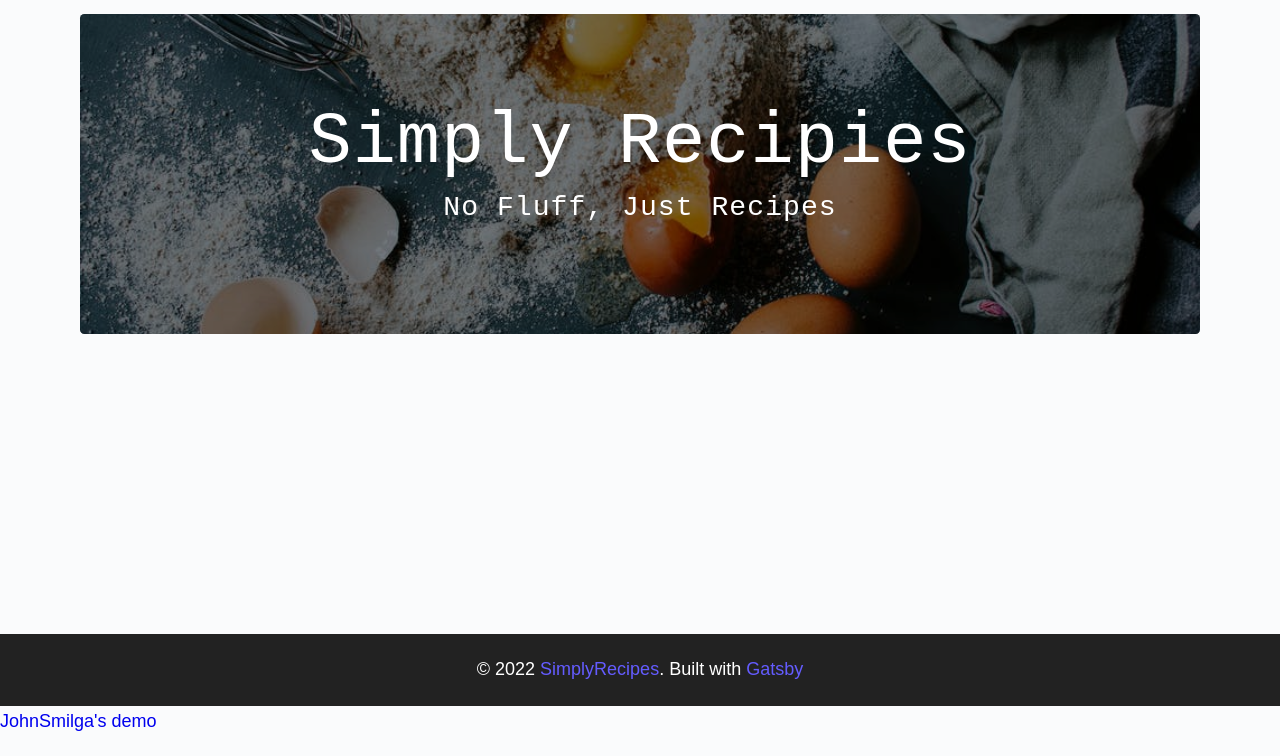
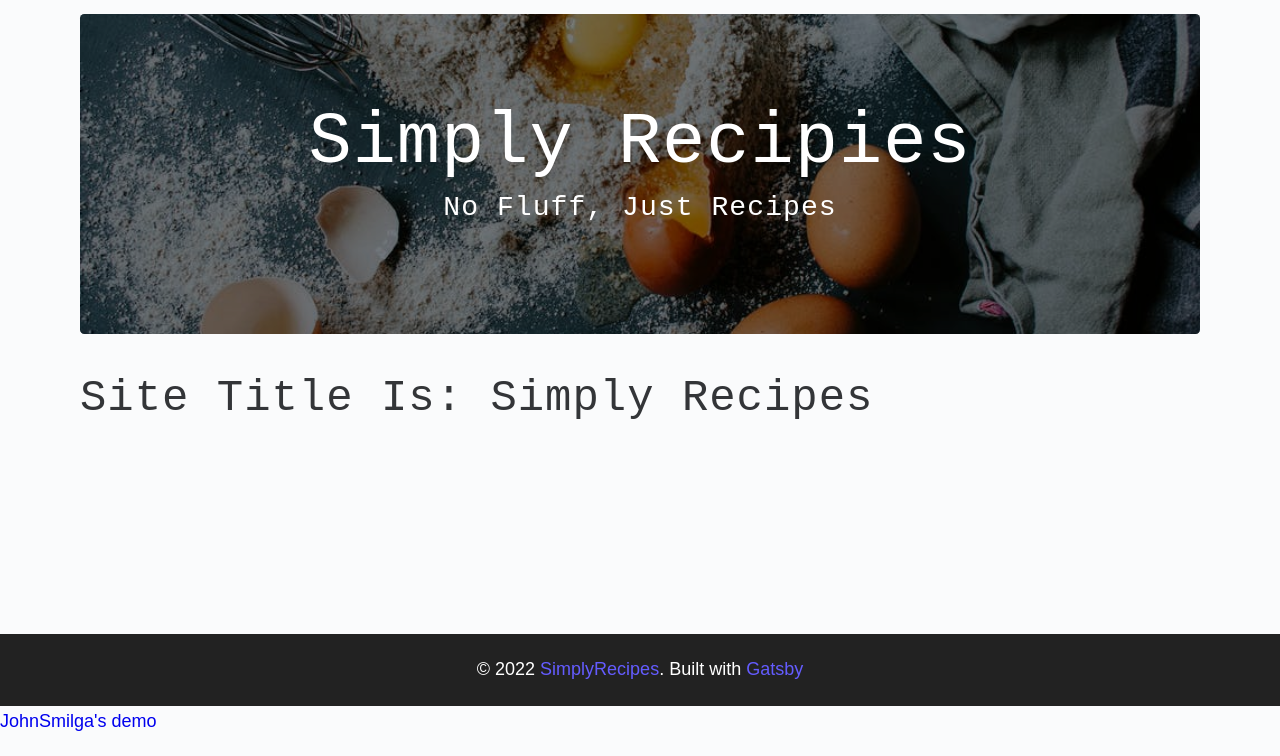
Before and after one commit to jinhyung-noh/gatsby-hello-world, a Gatsby site: page / in a window 1280 px wide. Shown: the part 94-850 px from the top of the page. Built offline with nearby package versions, Linux system fonts and the light colour scheme; Gatsby itself is replaced by a stand-in of ours.

Commit message:
graphql: useStaticquery

```diff
--- a/gatsby-config.js
+++ b/gatsby-config.js
@@ -6,6 +6,26 @@
 
 module.exports = {
   /* Your site config here */
+  siteMetadata: {
+    title: "Simply Recipes",
+    description: "Nice and clean recipe site",
+    author: "@realbro",
+    person: {
+      name: "jinh",
+      age: 27,
+    },
+    simpleData: ["item 1", "item 2"],
+    complexData: [
+      {
+        name: "jinh",
+        age: 27,
+      },
+      {
+        name: "john",
+        age: 99,
+      },
+    ],
+  },
   plugins: [
     `gatsby-plugin-styled-components`,
     `gatsby-plugin-image`,
--- /dev/null
+++ b/src/examples/fetchData.js
@@ -0,0 +1,39 @@
+import React from "react"
+import { useStaticQuery, graphql } from "gatsby"
+
+const getData = graphql`
+  query {
+    site {
+      siteMetadata {
+        title
+        description
+        author
+        person {
+          age
+          name
+        }
+        complexData {
+          age
+          name
+        }
+        simpleData
+      }
+    }
+  }
+`
+
+const FetchData = () => {
+  const data = useStaticQuery(getData)
+  const {
+    site: {
+      siteMetadata: { title },
+    },
+  } = data
+  return (
+    <div>
+      <h2>site title is: {title}</h2>
+    </div>
+  )
+}
+
+export default FetchData
--- a/src/pages/index.js
+++ b/src/pages/index.js
@@ -1,6 +1,7 @@
 import React from "react"
 import Layout from "../components/Layout"
 import { StaticImage } from "gatsby-plugin-image"
+import FetchData from "../examples/fetchData"
 
 const Home = () => {
   return (
@@ -21,6 +22,7 @@ const Home = () => {
             </div>
           </div>
         </header>
+        <FetchData></FetchData>
       </main>
     </Layout>
   )
```
Also changed, not shown: src/components/image.js (added, +62 -0 lines), README.md.
